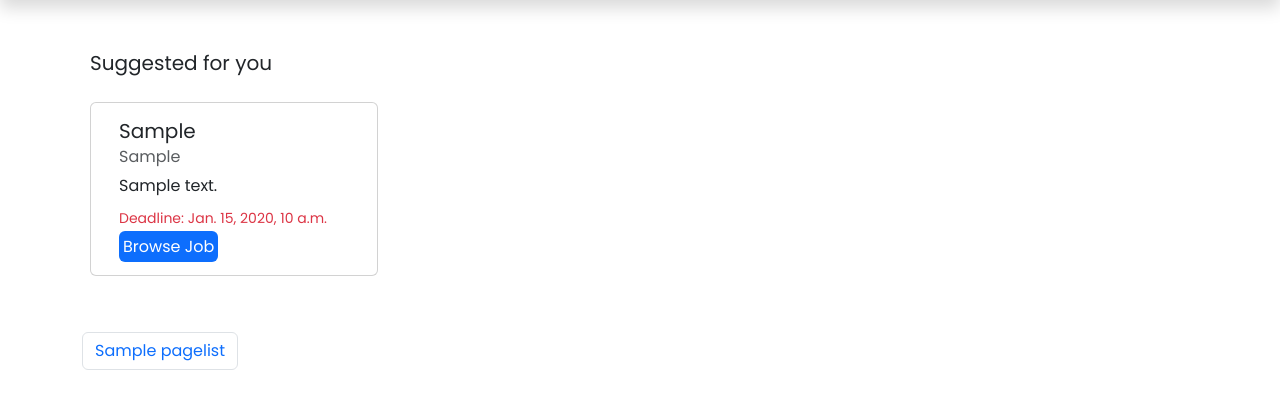
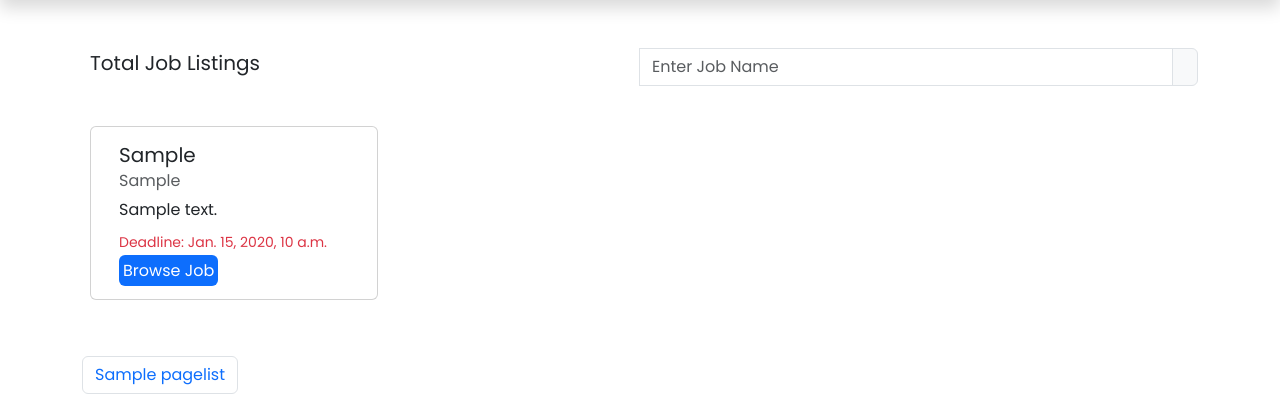
Before and after one commit to chapagainsaugat7/jobportal, a Django app: template templates/jobseeker-dashboard/dashboard.html in a window 1280 px wide. Shown: the part 70-490 px from the top of the page. Run offline with Django 4.2, Linux system fonts and the light colour scheme; the template is opened without the code that fills it: most values are stand-ins (such as "Sample title", 1, 10 or a date in 2020); parts of the project's set-up code (start-up, migrations or seed data) failed here and were passed over; some libraries are stand-ins or nearby versions.

Commit message:
Adding search box in dashboard

```diff
--- a/templates/jobseeker-dashboard/dashboard.html
+++ b/templates/jobseeker-dashboard/dashboard.html
@@ -12,7 +12,21 @@
     <div class="container">
 
         <div class="mt-5">
-            <span class="fs-5 mx-2">Suggested for you</span>
+            <div class="d-flex col md-6 justify-content-between">
+                <div>
+                    <span class="fs-5 mx-2">Total Job Listings</span>
+                </div>
+                <div class="col-md-6">
+                    {% if error_message %}
+                    <span class="small text-danger">{{error_message}}</span>
+                    {%endif%}
+                        <form class="input-group mb-3" action="{% url 'searchjobs' %}" method="POST" id="searchForm">
+                            {%csrf_token%}
+                            <input type="text" class="form-control" name="jobName" placeholder="Enter Job Name" aria-label="Recipient's username" aria-describedby="basic-addon2">
+                            <button id="search" class="input-group-text"><i class="fas fa-search"></i></button>
+                        </form>
+                </div>
+            </div>
         </div>
         <div class="container mt-4">
             <div class="row">
@@ -60,6 +74,17 @@
     </div>
     {%endblock content%}
 
-    {% block script %}{% endblock script %}
+    {% block script %}
+        <script>
+            $(function(){
+                form = $('#searchForm')
+                btn = $('#search')
+                $(btn).on('click',function(){
+                    $(form).submit()
+                })
+            })
+
+        </script>
+    {% endblock script %}
 
 {% include '../base/footer.html' %}
```
